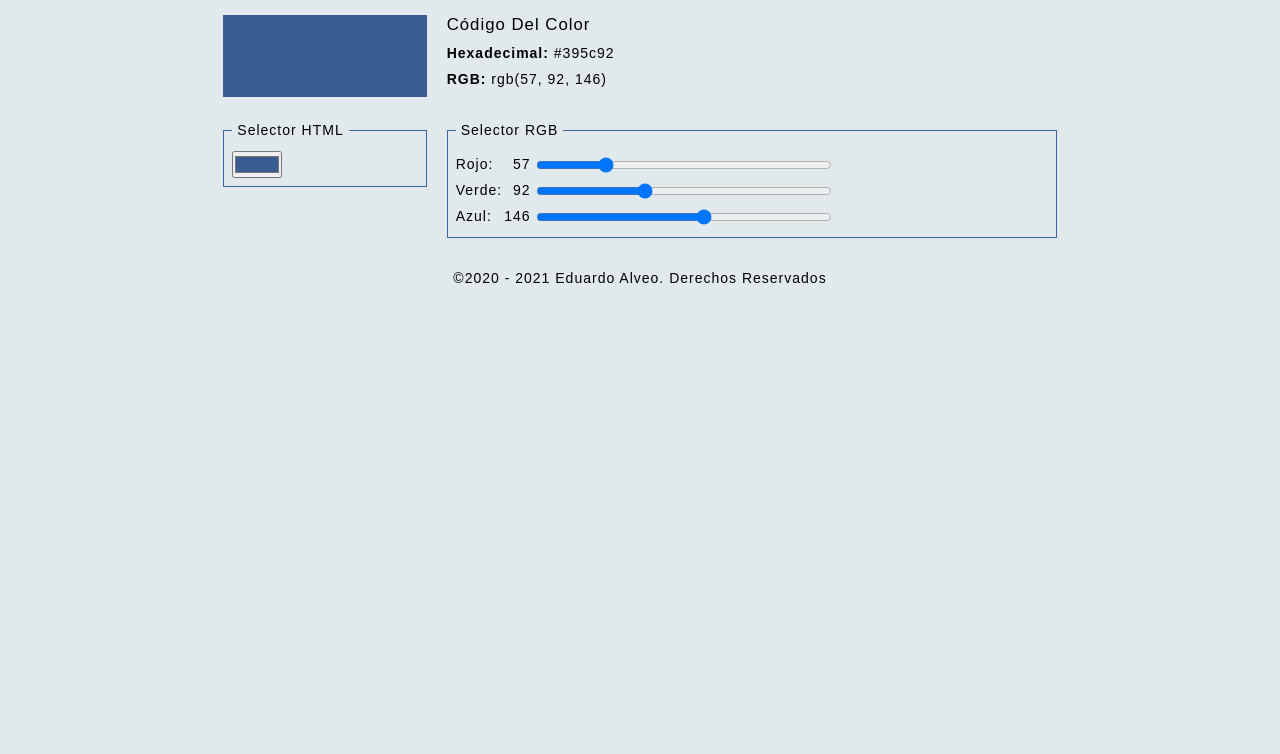
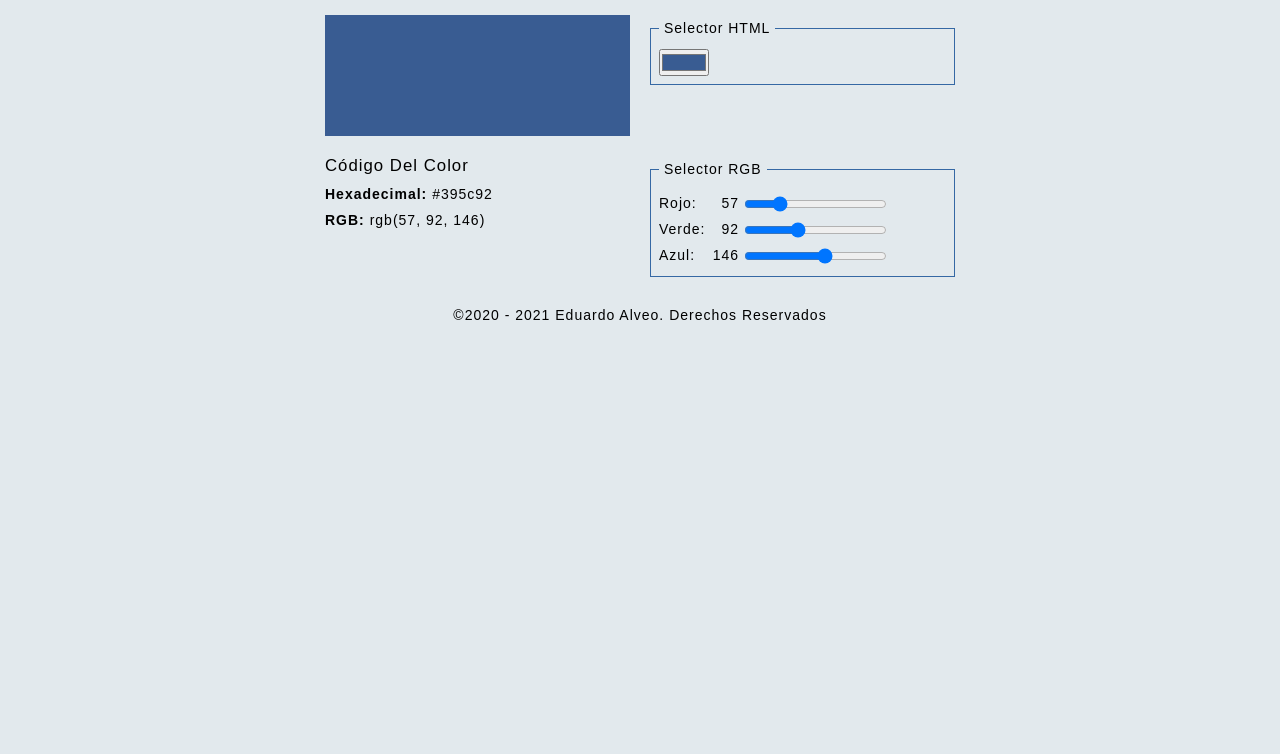
Before and after one commit to javialveo/javicolorpicker, a plain HTML site: page index.html in a window 1280 px wide. Shown: the part 46-800 px from the top of the page. Drawn offline with Linux system fonts and the light colour scheme.

Commit message:
Aplicando un maquetado para laptop y PC.

```diff
--- a/css/estilos.css
+++ b/css/estilos.css
@@ -114,4 +114,20 @@ body{
                   "piePagina piePagina piePagina piePagina" 1fr /
                   1fr        1fr       3fr       1fr;
   }
+  .formularioEtiqueta{
+    width:80px;
+  }
 }
+
+@media screen and (min-width:900px){
+  body{
+    grid-template:"cabecera cabecera cabecera cabecera" 0fr
+                  ". areaColor selectorHtml ." 1fr
+                  ". codigoColor selectorRGB ." 1fr
+                  "piePagina piePagina piePagina piePagina" 0fr /
+                  1fr        1fr       1fr       1fr;
+  }
+  .formularioEtiqueta{
+    width:80px;
+  }
+}
```
